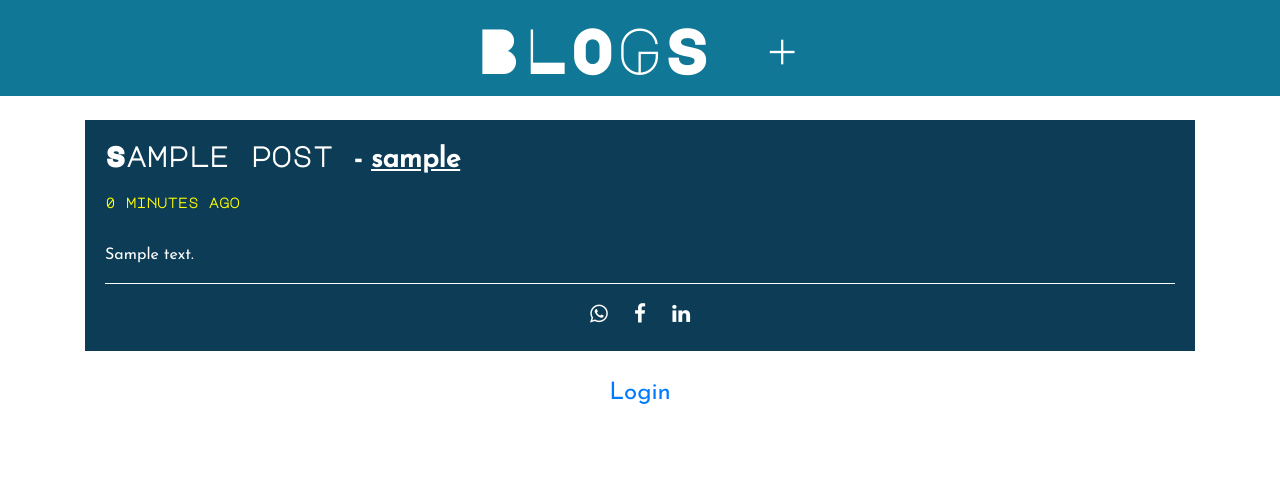
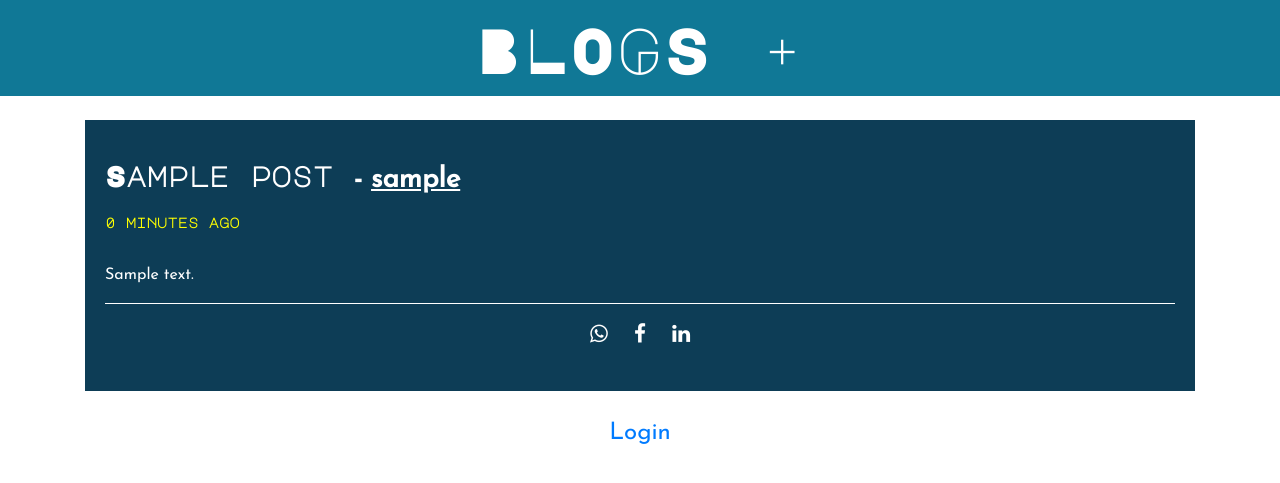
Before and after one commit to vishwakarmad1999/my-blog, a Django app: page /blog/1/ in a window 1280 px wide. Shown: the top 483 px of the page. Run offline with Django 3.2, Linux system fonts and the light colour scheme; tables that the repository leaves empty hold one stand-in row (values such as "Sample post"); some libraries are stand-ins or nearby versions.

Commit message:
Padding changed

```diff
--- a/blog/static/css/style.css
+++ b/blog/static/css/style.css
@@ -18,7 +18,10 @@ div h3 {
 
 .post {
 	background: #0d3d56;
-	padding: 20px;
+	padding-left: 20px;
+	padding-right: 20px;
+	padding-top: 40px;
+	padding-bottom: 40px;
 }
 
 .post-text {
```
